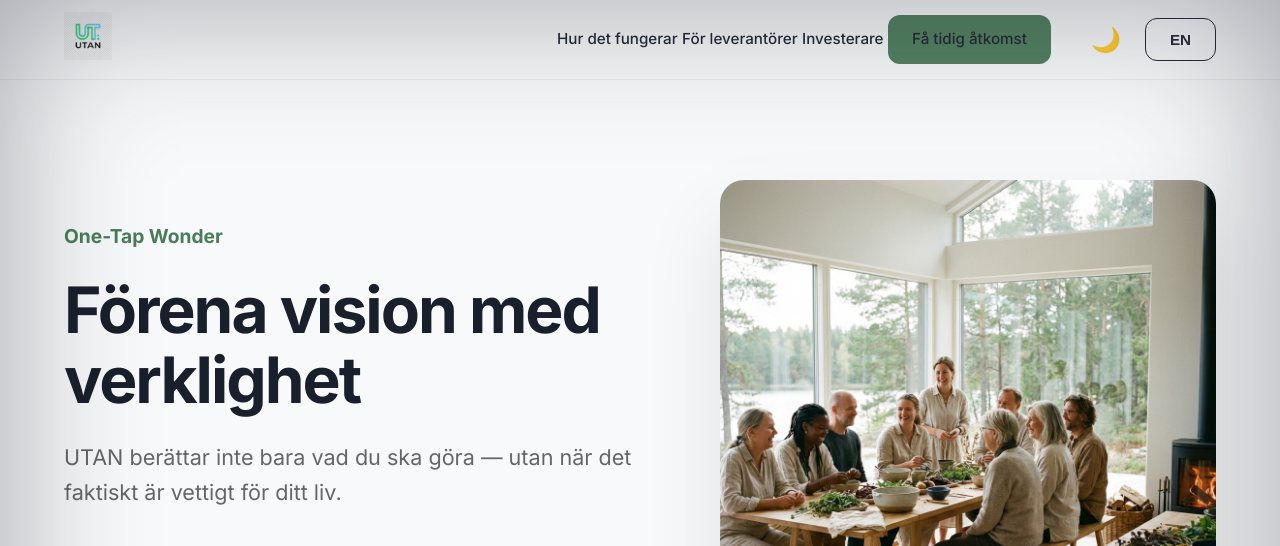
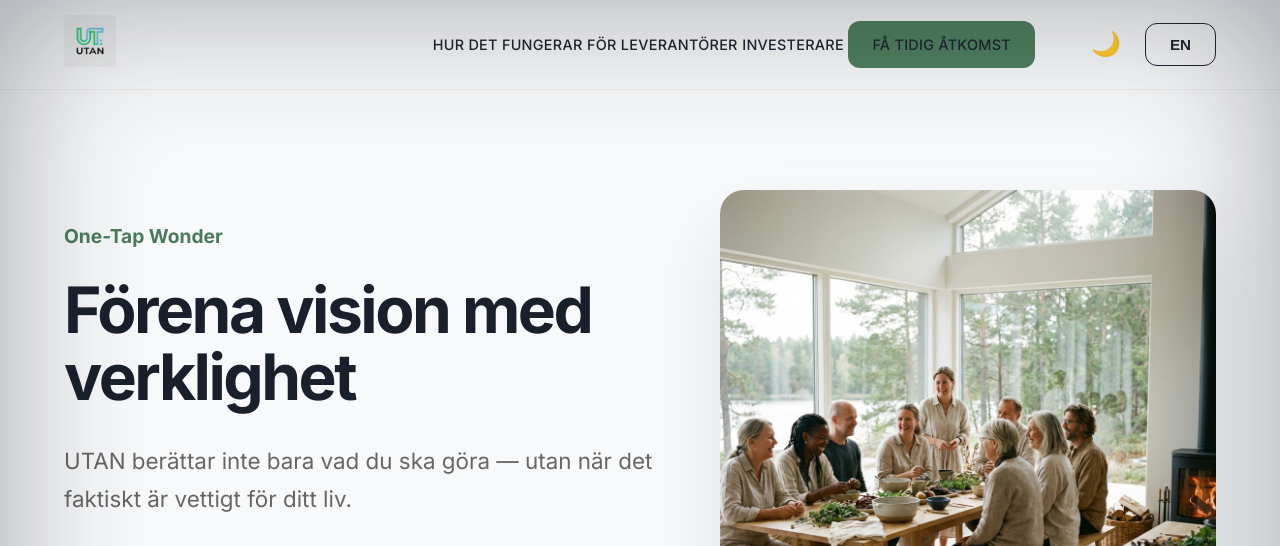
Before and after one commit to Mahamed-2/UTAN, a website built with Vite: page index.html in a window 1280 px wide. Shown: the top 546 px of the page. Built offline with nearby package versions, Linux system fonts and the light colour scheme.

Commit message:
style: finalize premium header spacing and robust waitlist connector

```diff
--- a/src/style.css
+++ b/src/style.css
@@ -70,16 +70,17 @@ body {
 
 /* Header & Nav */
 .header {
-    height: 80px;
+    height: 90px;
     display: flex;
     align-items: center;
     position: sticky;
     top: 0;
     background: var(--bg);
-    opacity: 0.95;
-    backdrop-filter: blur(10px);
-    z-index: 100;
+    opacity: 0.98;
+    backdrop-filter: blur(12px);
+    z-index: 1000;
     border-bottom: 1px solid var(--border-color);
+    transition: all 0.3s ease;
 }
 
 .nav-container {
@@ -90,25 +91,31 @@ body {
 }
 
 .logo {
-    height: 48px;
+    height: 52px;
+    /* Slightly larger logo */
 }
 
 .nav {
     display: flex;
-    gap: 32px;
+    gap: 48px;
+    /* Increased from 32px */
     align-items: center;
 }
 
 a {
     color: inherit;
     text-decoration: none;
-    transition: color 0.3s;
+    transition: all 0.3s ease;
 }
 
 .nav a {
     color: var(--primary);
     font-weight: 500;
-    font-size: 0.95rem;
+    font-size: 0.9rem;
+    letter-spacing: 0.02em;
+    /* Added for premium clarity */
+    text-transform: uppercase;
+    /* Optional: makes it look more organized */
 }
 
 .nav a:hover {
@@ -218,16 +225,18 @@ a {
 
 h1 {
     font-size: 4rem;
-    line-height: 1.1;
-    margin-bottom: 24px;
+    line-height: 1.05;
+    margin-bottom: 32px;
     font-weight: 700;
-    letter-spacing: -2px;
+    letter-spacing: -2.5px;
 }
 
 .paragraph-large {
-    font-size: 1.35rem;
+    font-size: 1.4rem;
     color: var(--text-muted);
-    margin-bottom: 40px;
+    margin-bottom: 50px;
+    line-height: 1.7;
+    /* Increased for better legibility */
 }
 
 .hero-actions {
```
